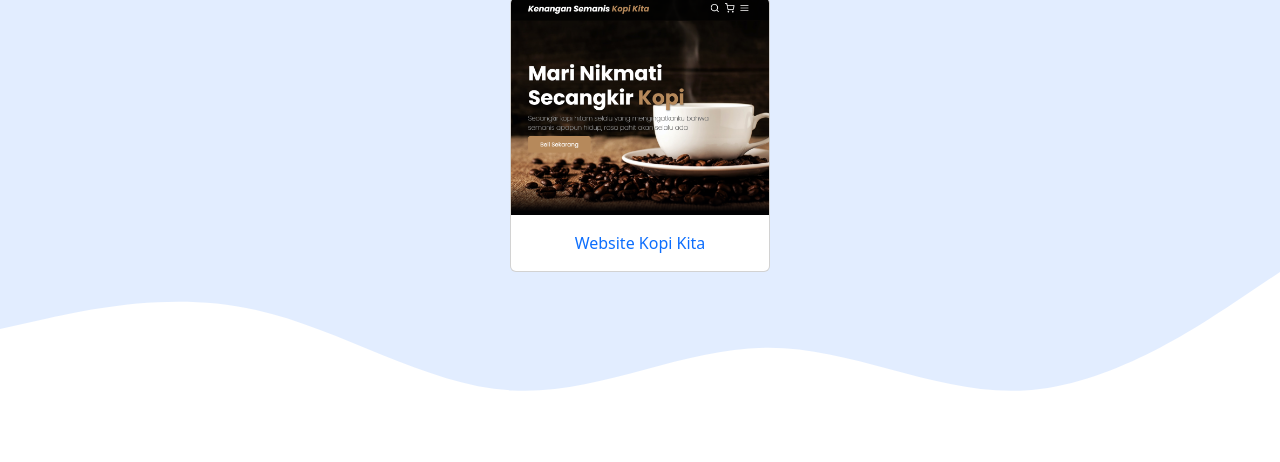
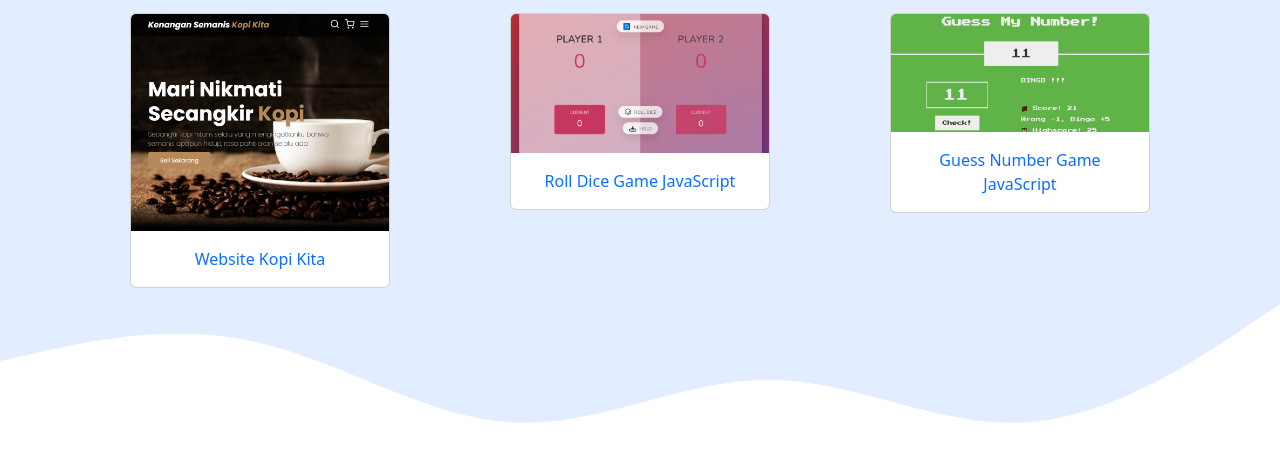
Before and after one commit to wilianglo/myprofile, a plain HTML site: page index.html in a window 1280 px wide. Shown: the part 2780-3242 px from the top of the page. Drawn offline with nearby package versions, Linux system fonts and the light colour scheme.

Commit message:
add portfolio game dice and guess number

```diff
--- a/index.html
+++ b/index.html
@@ -130,7 +130,7 @@
               </div>
             </div>
           </div>
-          <div class="col-md-4">
+          <div class="col-md-4 mb-3">
             <div class="card mx-5" data-aos="zoom-out" data-aos-delay="300" data-aos-duration="1500">
               <img src="./portfolio_img/portfolio campus.png" class="card-img-top" alt="Project4" />
               <div class="card-body">
@@ -140,7 +140,7 @@
               </div>
             </div>
           </div>
-          <div class="col-md-4">
+          <div class="col-md-4 mb-3">
             <div class="card mx-5" data-aos="zoom-out" data-aos-delay="300" data-aos-duration="1500">
               <img src="./portfolio_img/portfolio company profile.png" class="card-img-top" alt="Project5" />
               <div class="card-body">
@@ -150,7 +150,7 @@
               </div>
             </div>
           </div>
-          <div class="col-md-4">
+          <div class="col-md-4 mb-3">
             <div class="card mx-5" data-aos="zoom-out" data-aos-delay="300" data-aos-duration="1500">
               <img src="./portfolio_img/wlblog.png" class="card-img-top" alt="Project4" />
               <div class="card-body">
@@ -160,12 +160,32 @@
               </div>
             </div>
           </div>
-          <div class="col-md-4">
+          <div class="col-md-4 mb-3">
             <div class="card mx-5" data-aos="zoom-out" data-aos-delay="300" data-aos-duration="1500">
               <img src="./portfolio_img/kopiku.png" class="card-img-top" alt="Project4" />
               <div class="card-body">
                 <p class="card-text text-center">
                   <a href="https://wilianglo.github.io/kopikita/" class="text-decoration-none" target="_blank" rel="noopener noreferrer">Website Kopi Kita</a>
+                </p>
+              </div>
+            </div>
+          </div>
+          <div class="col-md-4 mb-3">
+            <div class="card mx-5" data-aos="zoom-out" data-aos-delay="300" data-aos-duration="1500">
+              <img src="./portfolio_img/ROLL DICE GAME.png" class="card-img-top" alt="Project4" />
+              <div class="card-body">
+                <p class="card-text text-center">
+                  <a href="https://wilianglo.github.io/rollDiceGames/" class="text-decoration-none" target="_blank" rel="noopener noreferrer">Roll Dice Game JavaScript</a>
+                </p>
+              </div>
+            </div>
+          </div>
+          <div class="col-md-4 mb-3">
+            <div class="card mx-5" data-aos="zoom-out" data-aos-delay="300" data-aos-duration="1500">
+              <img src="./portfolio_img/GUESS NUMBER GAME JS.png" class="card-img-top" alt="Project4" />
+              <div class="card-body">
+                <p class="card-text text-center">
+                  <a href="https://wilianglo.github.io/GuessNumberGame/" class="text-decoration-none" target="_blank" rel="noopener noreferrer">Guess Number Game JavaScript</a>
                 </p>
               </div>
             </div>
@@ -237,7 +257,6 @@
     <img src="https://www.freepnglogos.com/uploads/whatsapp-logo-app-png-4.png" alt="whatsapp png image" class="rounded-pill" style="width: 40px" />
     <span class="text-white">081806213146</span>
   </a>
-
 </footer>
 
     <!-- Akhir Footer -->
```
Also changed, not shown: portfolio_img/GUESS NUMBER GAME JS.png (added), portfolio_img/ROLL DICE GAME.png (added).
